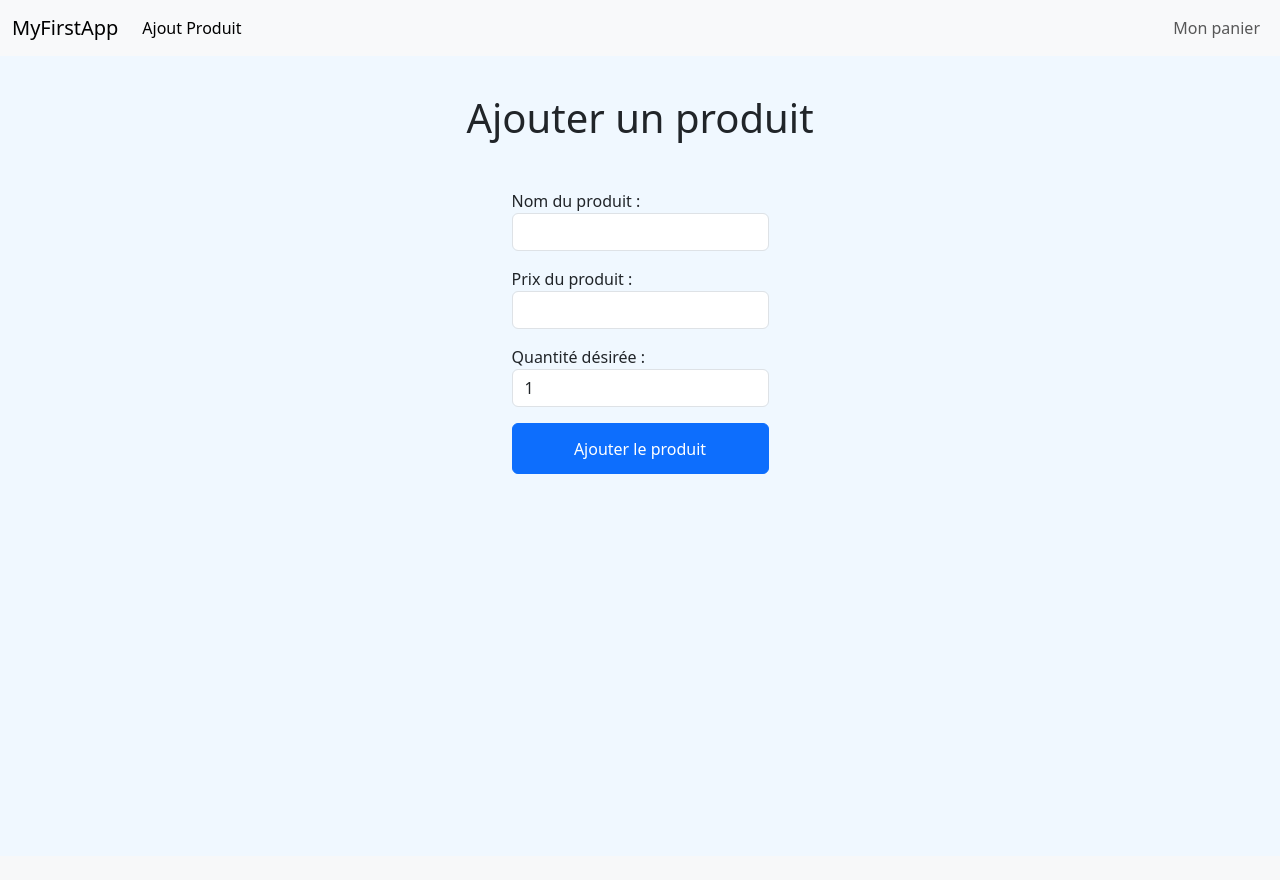
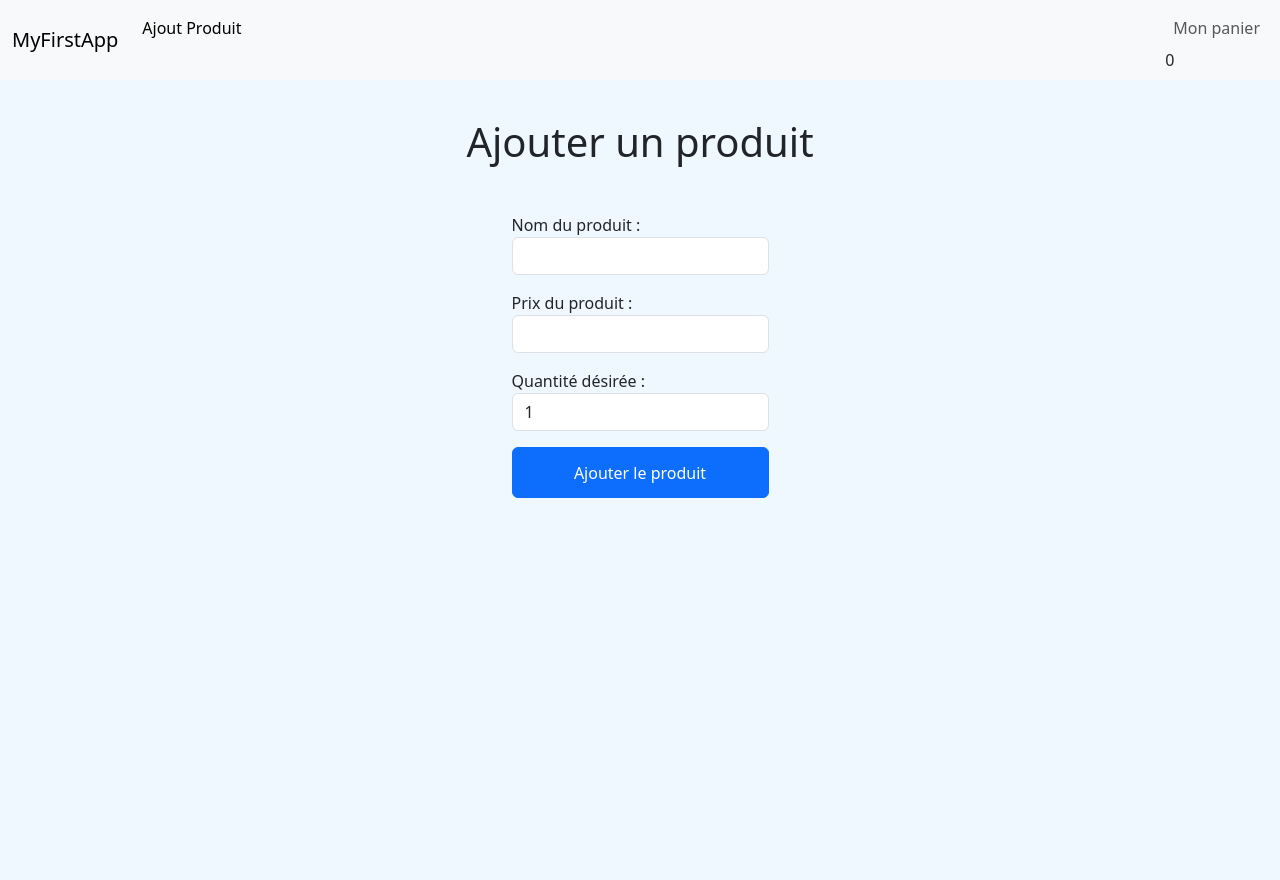
Before and after one commit to BoutinL/MyFirstApp-PHP, a PHP site: page /appli/index.php in a window 1280 px wide. Before the commit the page ends 474 px from the top, so only its background shows below. Run offline with PHP 8.4, Linux system fonts and the light colour scheme.

Commit message:
notif panier fini

```diff
--- a/appli/index.php
+++ b/appli/index.php
@@ -23,6 +23,22 @@
                         </li>
                         <li class="nav-item">
                             <a class="nav-link" href="recap.php">Mon panier</a>
+                            <span>
+                                <?php
+                                    session_start();
+                                    $nbrArticles = 0;
+                                    $notifArticles = 0;
+                                    if(isset($_SESSION['products'])){
+                                        foreach($_SESSION['products'] as $index => $product){
+                                            $nbrArticles = $index + 1;
+                                            $notifArticles = empty($index) ? $nbrArticles: 0 ;
+                                        }
+                                        echo $notifArticles;
+                                    }else{
+                                        echo $notifArticles;
+                                    }
+                                ?>
+                            </span>
                         </li>
                     </ul>
                 </div>
--- a/appli/recap.php
+++ b/appli/recap.php
@@ -25,7 +25,7 @@
                                 <a class="nav-link active" aria-current="page" href="index.php">Ajout Produit</a>
                             </li>
                             <li class="nav-item">
-                                <a class="nav-link" href="recap.php">Mon panier</a><span><?php count($_SESSION) ?></span>
+                                <a class="nav-link" href="recap.php">Mon panier</a>
                             </li>
                         </ul>
                     </div>
```
